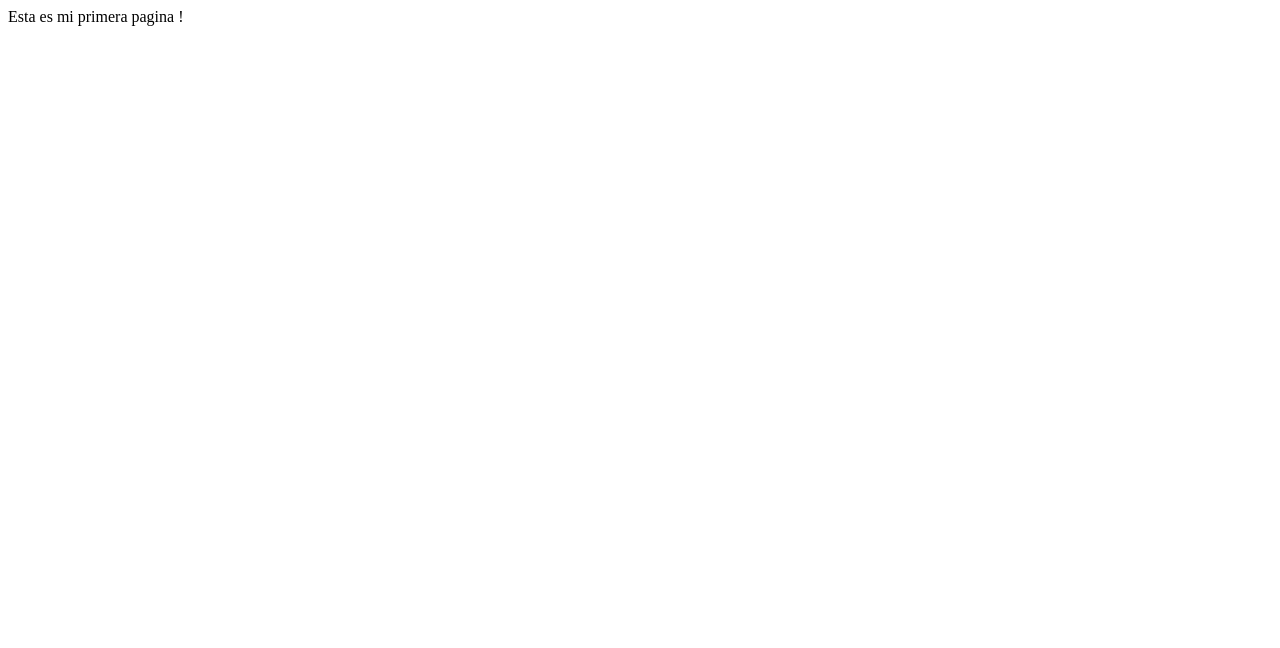
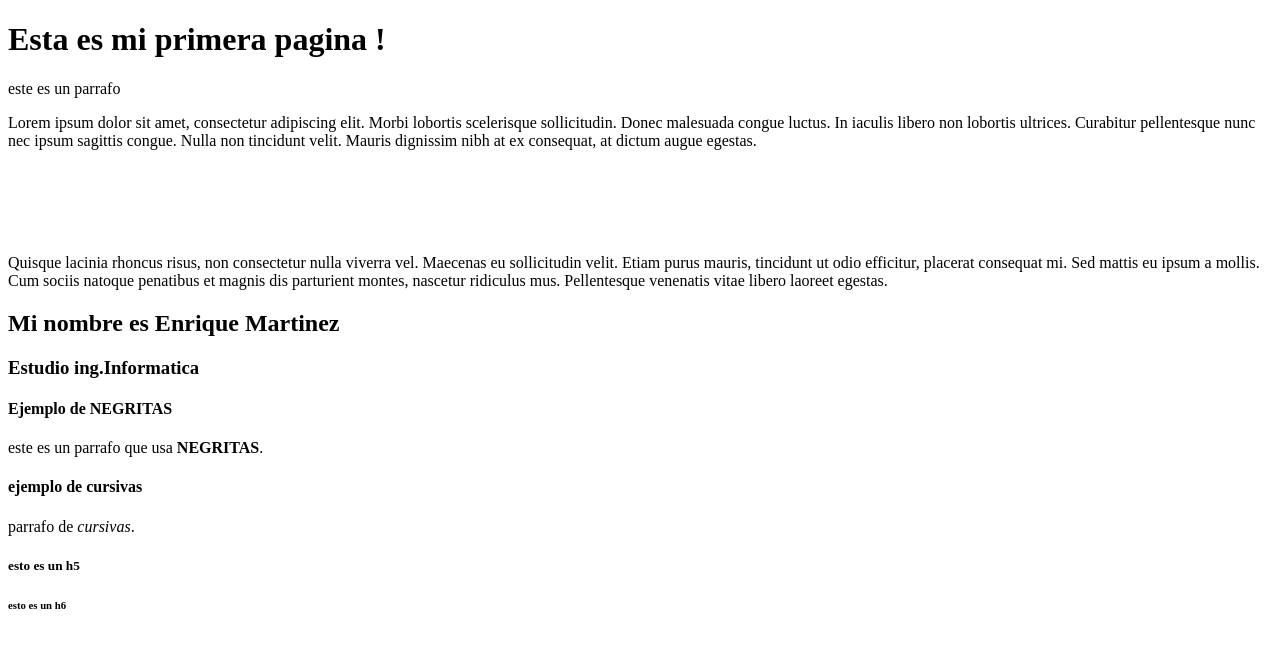
Before and after one commit to QuiqueM/QuiqueM.github.io, a plain HTML site: page index.html in a window 1280 px wide. Drawn offline with Linux system fonts and the light colour scheme.

Commit message:
Ejemplos de texto en HTML.
se agregaron ejmplos de encabezados, parrafos, saltos de linea, negritas y cursivas.

```diff
--- a/index.html
+++ b/index.html
@@ -12,7 +12,30 @@
 
 <body>
 <!--el elemento body contiene informacion que se visualizara en el navegador como el cntenido de la pagina-->
-Esta es mi primera pagina !
+<h1>Esta es mi primera pagina !</h1>
+
+<p> este es un parrafo </p>
+<p>
+Lorem ipsum dolor sit amet, consectetur adipiscing elit. Morbi lobortis scelerisque sollicitudin. Donec malesuada congue luctus. In iaculis libero non lobortis ultrices. Curabitur pellentesque nunc nec ipsum sagittis congue. Nulla non tincidunt velit. Mauris dignissim nibh at ex consequat, at dictum&nbsp;augue egestas. </p>
+<br>
+<br>
+<br>
+<br>
+<p>Quisque lacinia rhoncus risus, non consectetur nulla viverra vel. Maecenas eu sollicitudin velit. Etiam purus mauris, tincidunt ut odio efficitur, placerat consequat mi. Sed mattis eu ipsum a mollis. Cum sociis natoque penatibus et magnis dis parturient montes, nascetur ridiculus mus. Pellentesque venenatis vitae libero laoreet egestas. </p>
+
+<h2> Mi nombre es Enrique Martinez </h2>
+
+<h3> Estudio ing.Informatica </h3>
+
+<h4> Ejemplo de NEGRITAS</h4>
+<p> este es un parrafo que usa <b>NEGRITAS</b>.</p>
+
+<h4> ejemplo de cursivas </h4>
+<p> parrafo de <i>cursivas</i>.</p>
+
+<h5> esto es un h5 </h5>
+
+<h6> esto es un h6 </h6>
 </body>
 
 </html>
```
